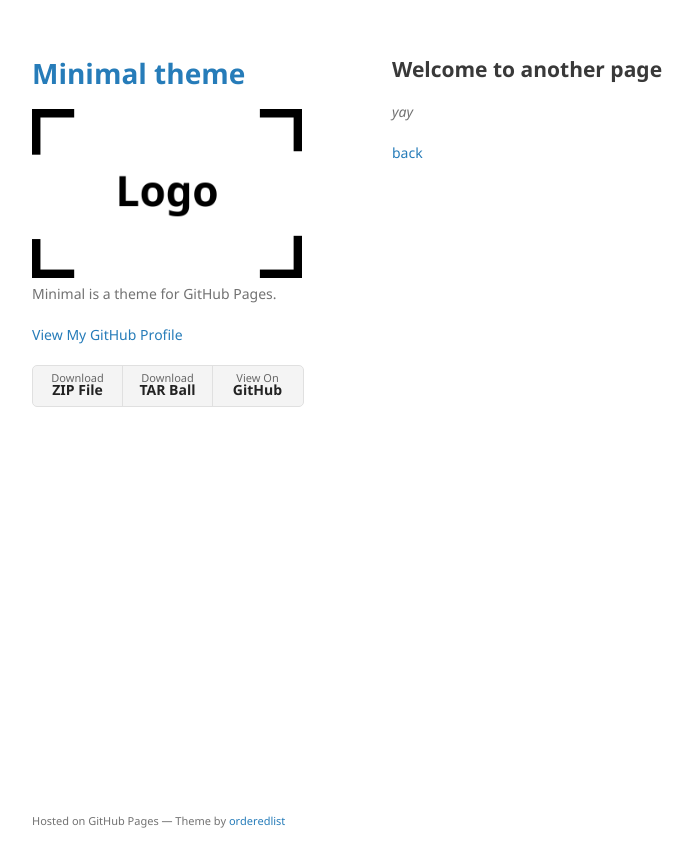
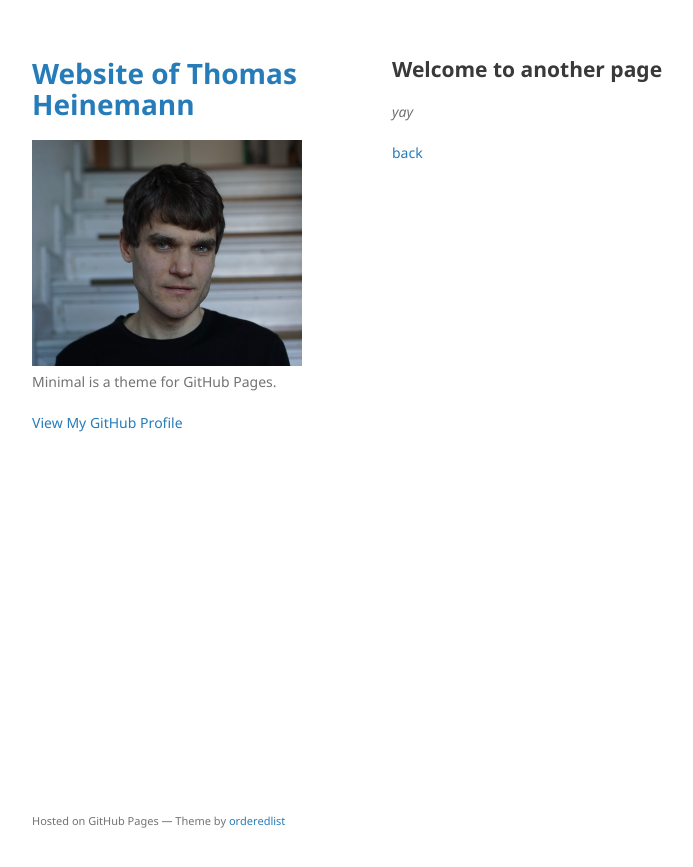
Before and after one commit to thomasheinemann/thomasheinemann.github.io, a Jekyll site: the page built from another-page.md, in a window 1280 px wide. Shown: the top 867 px of the page, without its empty margins (178-871 px from the left). Built offline with Jekyll 4.4.1, drawn with Linux system fonts in a browser that asks for light colours; our own code applies the rules of GitHub Pages for plain Markdown files.

Commit message:
test photo

```diff
--- a/_config.yml
+++ b/_config.yml
@@ -1,6 +1,6 @@
-title: Minimal theme
-logo: /assets/img/logo.png
+title: Website of Thomas Heinemann
+logo: /assets/img/foto_klein.png
 description: Minimal is a theme for GitHub Pages.
-show_downloads: true
+show_downloads: false
 google_analytics:
 theme: jekyll-theme-minimal
```
Also changed, not shown: assets/img/foto_klein.png (added).
